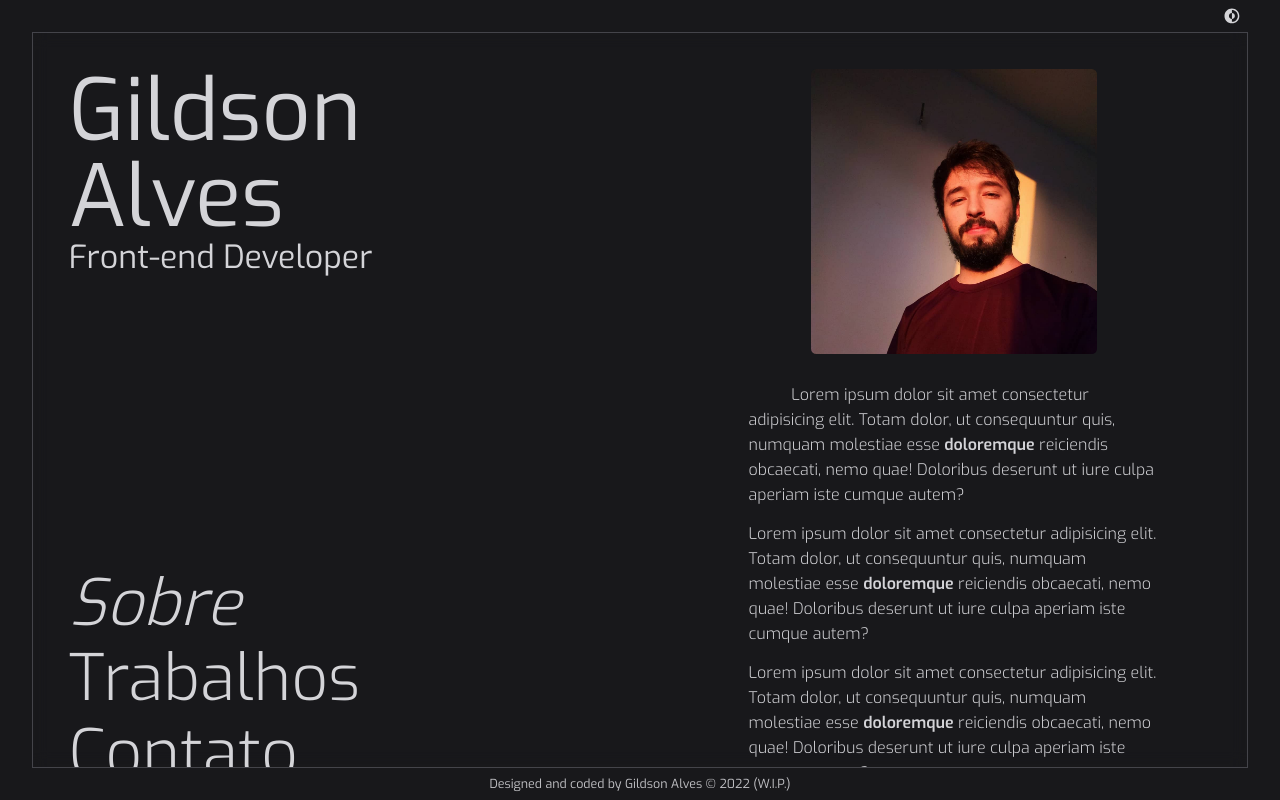
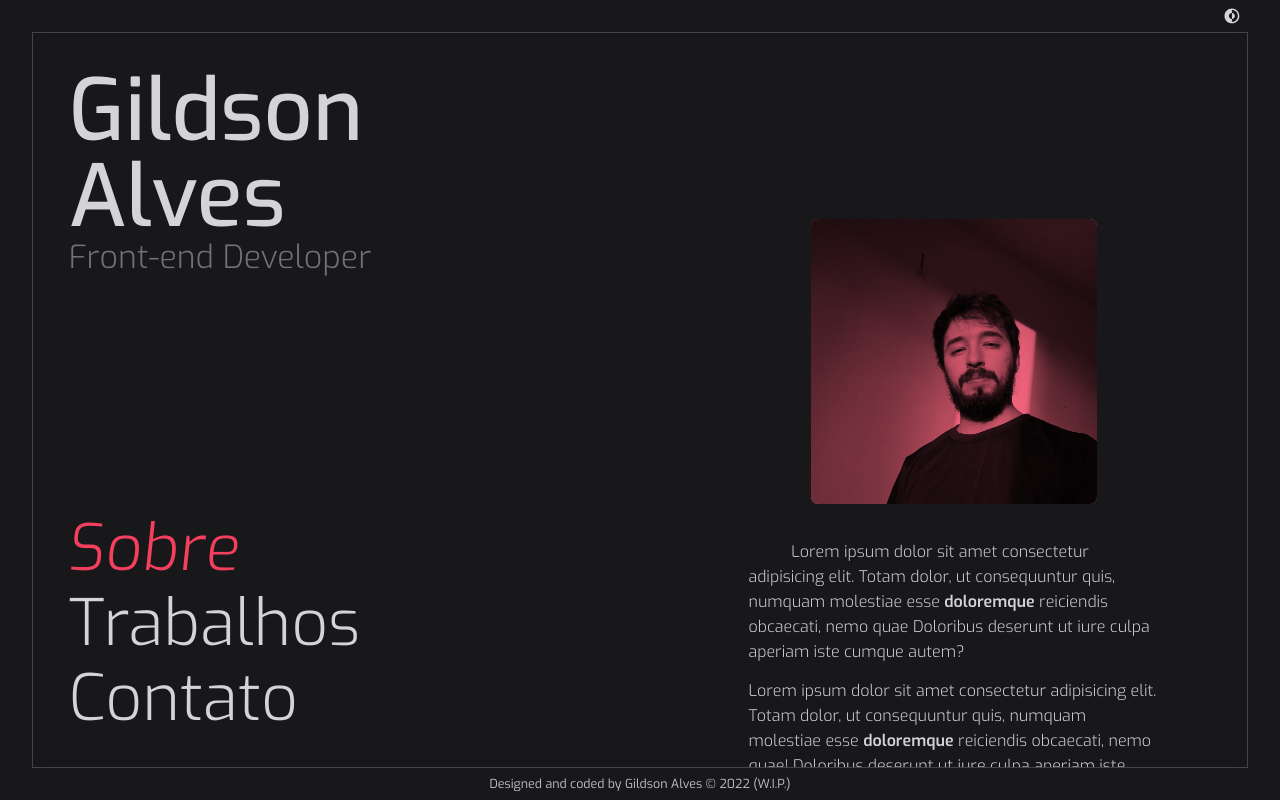
Before and after one commit to GilAlvez/portfolio, a Next.js app: page /about in a window 1280 px wide. Built offline with nearby package versions, Linux system fonts and the light colour scheme.

Commit message:
(styles pages) scroll adptation  and image blend filter

```diff
--- a/app/about/page.tsx
+++ b/app/about/page.tsx
@@ -1,6 +1,6 @@
-import Image from 'next/image';
 import Navigator from '../../components/Navigator';
 import Title from '../../components/Title';
+import { AboutImage } from './styles';
 
 const About = () => {
 	return (
@@ -9,21 +9,20 @@ const About = () => {
 				<Title />
 				<Navigator />
 			</div>
-			<div className="flex flex-col gap-8 justify-center items-center ">
-				<figure className="relative h-80 w-80 object-cover">
-					<Image
+			<div className="overflow-y-scroll scrollbar lg:py-52 -my-10">
+				<figure className="bg-primary-500/80 relative mx-auto mb-10 w-80 aspect-square rounded-lg">
+					<AboutImage
 						src={'/AboutMe.jpg'}
 						alt="Gildson Foto"
 						fill
 						priority
-						className="rounded-md"
 						sizes="(max-width: 768px) 100vw, (max-width: 1200px) 50vw, 33vw"
 					/>
 				</figure>
 				<div className="rich-text flex flex-col items-center gap-4">
 					<p>
 						Lorem ipsum dolor sit amet consectetur adipisicing elit. Totam dolor, ut consequuntur quis,
-						numquam molestiae esse <a>doloremque</a> reiciendis obcaecati, nemo quae! Doloribus deserunt ut
+						numquam molestiae esse <a>doloremque</a> reiciendis obcaecati, nemo quae Doloribus deserunt ut
 						iure culpa aperiam iste cumque autem?
 					</p>
 					<p>
@@ -33,7 +32,7 @@ const About = () => {
 					</p>
 					<p>
 						Lorem ipsum dolor sit amet consectetur adipisicing elit. Totam dolor, ut consequuntur quis,
-						numquam molestiae esse <a>doloremque</a> reiciendis obcaecati, nemo quae! Doloribus deserunt ut
+						numquam molestiae esse <a>doloremque</a> reiciendis obcaecati, nemo quae Doloribus deserunt ut
 						iure culpa aperiam iste cumque autem?
 					</p>
 				</div>
--- /dev/null
+++ b/app/about/styles.tsx
@@ -0,0 +1,14 @@
+import Image from 'next/image';
+import tw from 'tailwind-styled-components';
+
+export const AboutImage = tw(Image)`
+  transition-all
+  duration-500
+  mix-blend-multiply
+  grayscale
+  brightness-125
+  object-cover
+  object-center
+  rounded-lg
+  hover:mix-blend-normal hover:grayscale-0 hover:brightness-100
+`;
--- a/app/contact/page.tsx
+++ b/app/contact/page.tsx
@@ -15,27 +15,27 @@ const Contact = () => {
 				<Social
 					link="https://www.linkedin.com/in/gildson-alves/"
 					name="LinkedIn"
-					icon={<FaLinkedinIn className="text-6xl p-3 rounded-lg bg-slate-300 dark:bg-slate-700" />}
+					icon={<FaLinkedinIn className="text-6xl p-3 rounded-lg bg-zinc-300 dark:bg-primary-500/30" />}
 				/>
 				<Social
 					link="https://www.linkedin.com/in/gildson-alves/"
 					name="Instagram"
-					icon={<FaInstagram className="text-6xl p-3 rounded-lg bg-slate-300 dark:bg-slate-700" />}
+					icon={<FaInstagram className="text-6xl p-3 rounded-lg bg-zinc-300 dark:bg-primary-500/30" />}
 				/>
 				<Social
 					link="https://www.linkedin.com/in/gildson-alves/"
 					name="Whatsapp"
-					icon={<FaWhatsapp className="text-6xl p-3 rounded-lg bg-slate-300 dark:bg-slate-700" />}
+					icon={<FaWhatsapp className="text-6xl p-3 rounded-lg bg-zinc-300 dark:bg-primary-500/30" />}
 				/>
 				<Social
 					link="https://www.linkedin.com/in/gildson-alves/"
 					name="LinkedIn"
-					icon={<FaGithub className="text-6xl p-3 rounded-lg bg-slate-300 dark:bg-slate-700" />}
+					icon={<FaGithub className="text-6xl p-3 rounded-lg bg-zinc-300 dark:bg-primary-500/30" />}
 				/>
 				<Social
 					link="https://www.linkedin.com/in/gildson-alves/"
 					name="Email"
-					icon={<HiEnvelope className="text-6xl p-3 rounded-lg bg-slate-300 dark:bg-slate-700" />}
+					icon={<HiEnvelope className="text-6xl p-3 rounded-lg bg-zinc-300 dark:bg-primary-500/30" />}
 				/>
 			</div>
 		</div>
--- a/app/work/page.tsx
+++ b/app/work/page.tsx
@@ -9,7 +9,7 @@ const Work = () => {
 				<Title />
 				<Navigator />
 			</div>
-			<div className="flex flex-col overflow-y-scroll scrollbar -my-10 pt-52 gap-8">
+			<div className="flex flex-col overflow-y-scroll scrollbar -my-10 py-52 gap-8">
 				<WorkCard link="/work/test1" />
 				<WorkCard link="/work/test2" />
 				<WorkCard link="/work/test3" />
--- a/components/Navigator/index.tsx
+++ b/components/Navigator/index.tsx
@@ -10,19 +10,25 @@ const Navigator = () => {
 		<nav className="flex flex-col gap-3 w-fit">
 			<Link
 				href="/about"
-				className={`text-5xl lg:text-7xl hover:italic ${pathname?.startsWith('/about') && 'italic'}`}
+				className={`text-5xl lg:text-7xl hover:opacity-80 ${
+					pathname?.startsWith('/about') && '-skew-x-6 text-primary-500 hover:opacity-100 cursor-default'
+				}`}
 			>
 				Sobre
 			</Link>
 			<Link
 				href="/work"
-				className={`text-5xl lg:text-7xl hover:italic ${pathname?.startsWith('/work') && 'italic'}`}
+				className={`text-5xl  lg:text-7xl hover:opacity-80 ${
+					pathname?.startsWith('/work') && '-skew-x-6 text-primary-500 hover:opacity-100 cursor-default'
+				}`}
 			>
 				Trabalhos
 			</Link>
 			<Link
 				href="/contact"
-				className={`text-5xl lg:text-7xl hover:italic ${pathname?.startsWith('/contact') && 'italic'}`}
+				className={`text-5xl lg:text-7xl hover:opacity-80 ${
+					pathname?.startsWith('/contact') && '-skew-x-6 text-primary-500 hover:opacity-100 cursor-default'
+				}`}
 			>
 				Contato
 			</Link>
--- a/components/Social/index.tsx
+++ b/components/Social/index.tsx
@@ -9,7 +9,7 @@ interface SocialProps {
 const Social = ({ link, icon, name }: SocialProps) => {
 	return (
 		<a
-			className="w-max rounded-lg hover:bg-slate-200 hover:dark:bg-slate-800"
+			className="w-max rounded-lg hover:bg-zinc-200 hover:dark:bg-primary-900/50 transition"
 			href={link}
 			target="_blank"
 			rel="noreferrer noopener"
--- a/components/Title/index.tsx
+++ b/components/Title/index.tsx
@@ -8,9 +8,9 @@ const Title = () => {
 	return (
 		<div>
 			<Link href="/">
-				<h1 className="">Gildson Alves</h1>
+				<h1 className="font-medium">Gildson Alves</h1>
 			</Link>
-			<h2>Front-end Developer</h2>
+			<h2 className="text-zinc-500 font-light">Front-end Developer</h2>
 		</div>
 	);
 };
```
